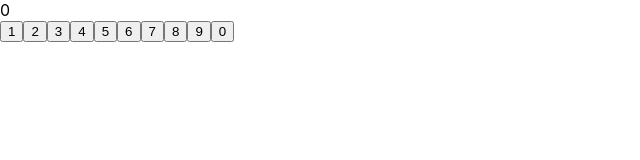
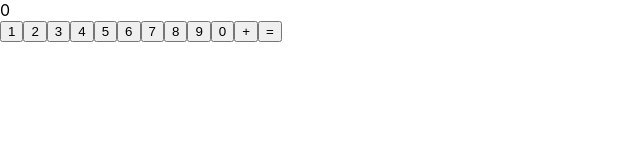
Before and after one commit to suraj-codes/incubyte-tdd, a React (Create React App) app: page / in a window 1280 px wide. Shown: the top 160 px of the page, without its empty margins (0-640 px from the left). Built offline with nearby package versions, Linux system fonts and the light colour scheme.

Commit message:
Implement addition functionality.

```diff
--- a/src/App.tsx
+++ b/src/App.tsx
@@ -4,10 +4,25 @@ import "./App.css";
 
 function App() {
   const [display, setDisplay] = useState("0");
+  const [memory, setMemory] = useState<number | null>(null);
+  const [operation, setOperation] = useState<string | null>(null);
 
-  const handleNumber = (num: React.SetStateAction<string>) => {
-    setDisplay(display === "0" ? num : display + num);
+  const handleOperator = (op: string) => {
+    setMemory(parseFloat(display));
+    setOperation(op);
+    setDisplay("0");
   };
+
+  const handleEquals = () => {
+    if (operation && memory !== null) {
+      const result =
+        operation === "+" ? memory + parseFloat(display) : parseFloat(display);
+      setDisplay(result.toString());
+      setMemory(null);
+      setOperation(null);
+    }
+  };
+
   return (
     <div className="calculator">
       <div className="display" data-testid="calculator-display">
@@ -15,10 +30,15 @@ function App() {
       </div>
       <div className="button-grid">
         {[1, 2, 3, 4, 5, 6, 7, 8, 9, 0].map((num) => (
-          <button key={num} onClick={() => handleNumber(num.toString())}>
+          <button
+            key={num}
+            onClick={() => setDisplay(display + num.toString())}
+          >
             {num}
           </button>
         ))}
+        <button onClick={() => handleOperator("+")}>+</button>
+        <button onClick={handleEquals}>=</button>
       </div>
     </div>
   );
```
Also changed, not shown: 1 other file (tests, documents, lock files or other folders).
